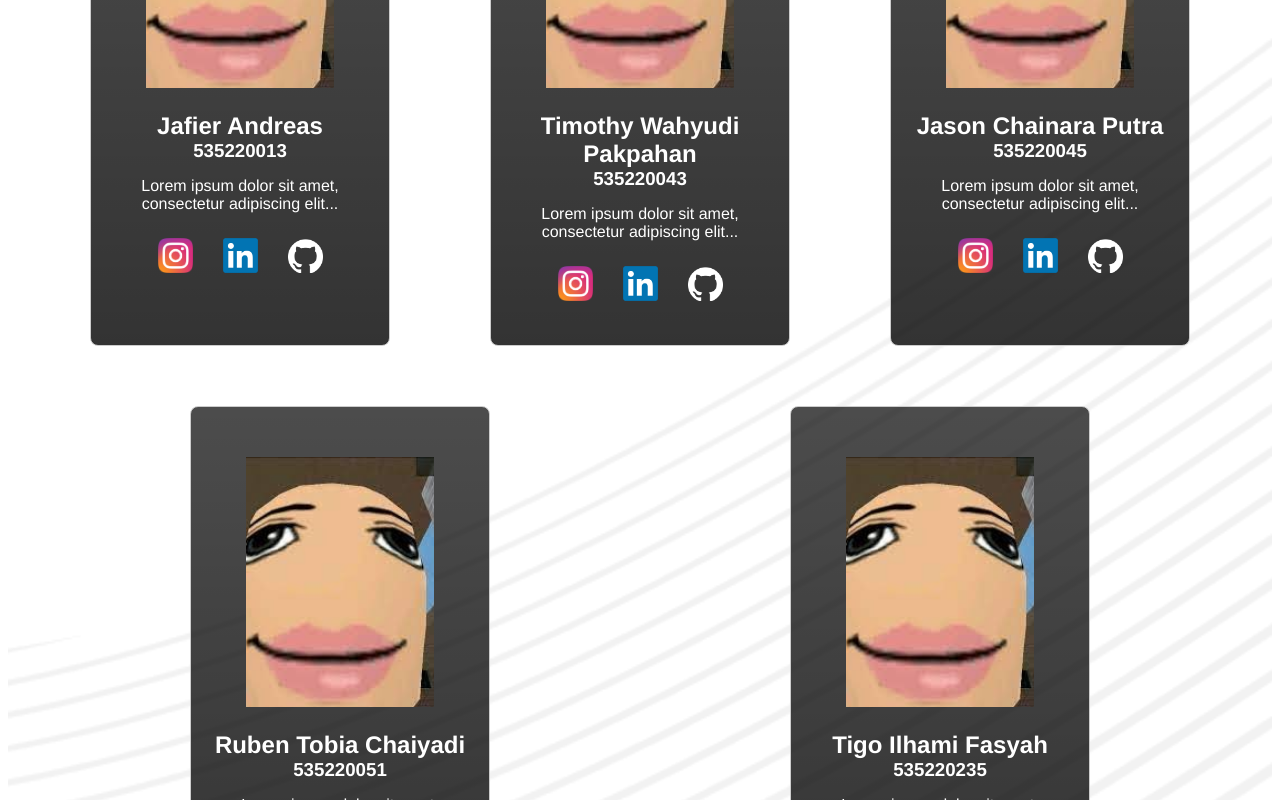
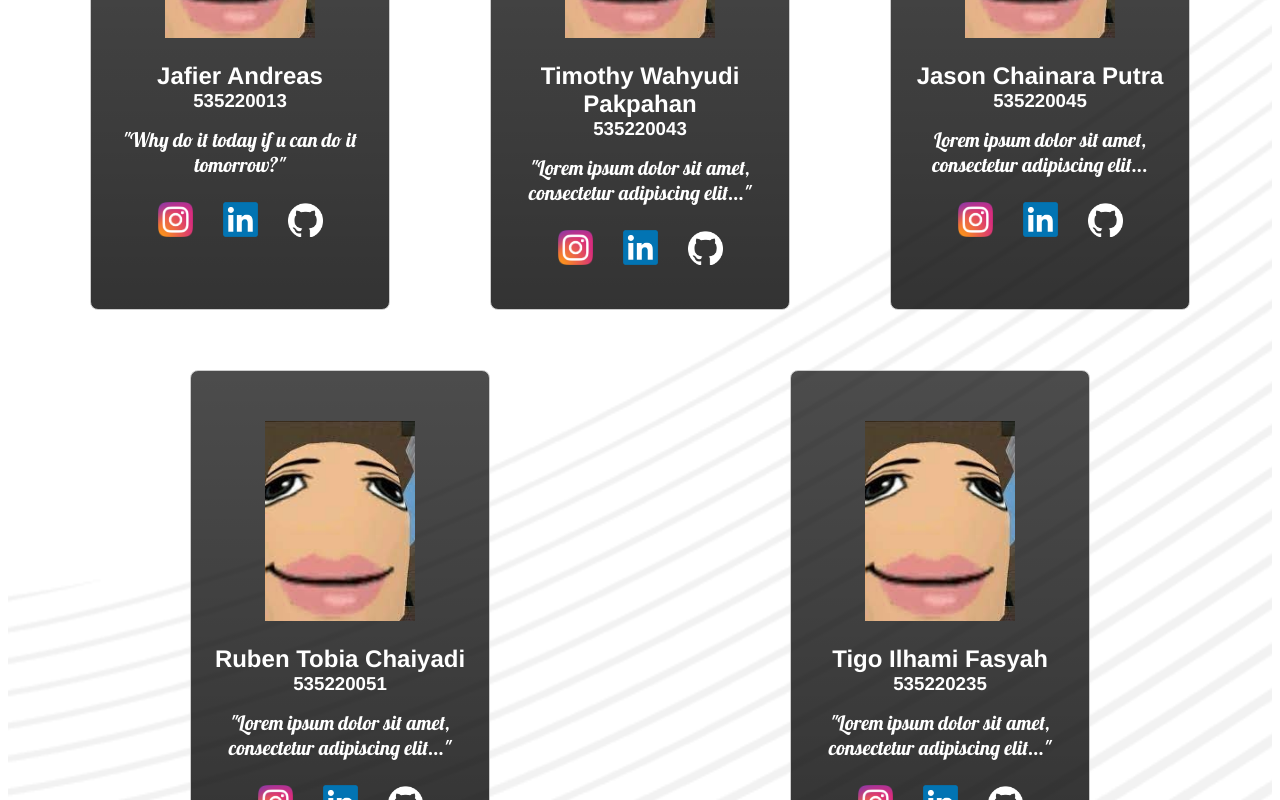
Before and after one commit to RubenTCs/DFSK, an Angular app: page /about in a window 1280 px wide. Shown: the part 920-1720 px from the top of the page. Built offline with nearby package versions, Linux system fonts and the light colour scheme.

Commit message:
progress

```diff
--- a/src/app/about/about.component.css
+++ b/src/app/about/about.component.css
@@ -1,3 +1,4 @@
+@import url('https://fonts.googleapis.com/css2?family=Lobster&display=swap');
 * {
     font-family: 'Franklin Gothic Medium', 'Arial Narrow', Arial, sans-serif;
     margin: 0;
@@ -70,12 +71,16 @@ body {
 }
 
 .member-photo {
-    height: 250px;
-    width: 188px;
+    height: 200px;
+    width: 150px;
     object-fit: cover;
     margin: 20px auto;
 }
 
+.quotes {
+    font-family: 'Lobster', sans-serif;
+    font-size: 15pt;
+}
 
 .socialMediaImg{
     margin: 10px 15px;
--- a/src/app/about/about.component.html
+++ b/src/app/about/about.component.html
@@ -19,7 +19,7 @@
                 <img class="member-photo" src="assets/img/member-photos/placeholder_photo.jpg" alt="jafier-photo">
                 <h2>Jafier Andreas</h2>
                 <h3>535220013</h3>
-                <p>Lorem ipsum dolor sit amet, consectetur adipiscing elit...</p>
+                <p class="quotes">"Why do it today if u can do it tomorrow?"</p>
                 <div class="sosmed">
                     <a href="https://www.instagram.com/jjaffiii/" target="_blank"><img class="socialMediaImg" alt="instagram" src="assets/img/socialmedia/instagram.png"></a>
                     <a href="" target="_blank"><img class="socialMediaImg" alt="linkedin" src="assets/img/socialmedia/linkedin.png"></a>
@@ -32,7 +32,7 @@
                 <img class="member-photo" src="assets/img/member-photos/placeholder_photo.jpg" alt="jafier-photo">
                 <h2>Timothy Wahyudi Pakpahan</h2>
                 <h3>535220043</h3>
-                <p>Lorem ipsum dolor sit amet, consectetur adipiscing elit...</p>
+                <p class="quotes">"Lorem ipsum dolor sit amet, consectetur adipiscing elit..."</p>
                 <div class="sosmed">
                     <a href="" target="_blank"><img class="socialMediaImg" alt="instagram" src="assets/img/socialmedia/instagram.png"></a>
                     <a href="" target="_blank"><img class="socialMediaImg" alt="linkedin" src="assets/img/socialmedia/linkedin.png"></a>
@@ -43,29 +43,29 @@
                 <img class="member-photo" src="assets/img/member-photos/placeholder_photo.jpg" alt="jafier-photo">
                 <h2>Jason Chainara Putra</h2>
                 <h3>535220045</h3>
-                <p>Lorem ipsum dolor sit amet, consectetur adipiscing elit...</p>
+                <p class="quotes">Lorem ipsum dolor sit amet, consectetur adipiscing elit...</p>
                 <div class="sosmed">
-                    <a href="" target="_blank"><img class="socialMediaImg" alt="instagram" src="assets/img/socialmedia/instagram.png"></a>
-                    <a href="" target="_blank"><img class="socialMediaImg" alt="linkedin" src="assets/img/socialmedia/linkedin.png"></a>
-                    <a href="" target="_blank"><img class="socialMediaImg" alt="github" src="assets/img/socialmedia/github-white.png"></a>
+                    <a href="https://www.instagram.com/jasonchaii_/" target="_blank"><img class="socialMediaImg" alt="instagram" src="assets/img/socialmedia/instagram.png"></a>
+                    <a href="https://id.linkedin.com/in/jason-chainara-putra-941ba2281" target="_blank"><img class="socialMediaImg" alt="linkedin" src="assets/img/socialmedia/linkedin.png"></a>
+                    <a href="https://github.com/JasonFTI45" target="_blank"><img class="socialMediaImg" alt="github" src="assets/img/socialmedia/github-white.png"></a>
                 </div>
             </div>
             <div class="member-card">
                 <img class="member-photo" src="assets/img/member-photos/placeholder_photo.jpg" alt="jafier-photo">
                 <h2>Ruben Tobia Chaiyadi</h2>
                 <h3>535220051</h3>
-                <p>Lorem ipsum dolor sit amet, consectetur adipiscing elit...</p>
+                <p class="quotes">"Lorem ipsum dolor sit amet, consectetur adipiscing elit..."</p>
                 <div class="sosmed">
-                    <a href="" target="_blank"><img class="socialMediaImg" alt="instagram" src="assets/img/socialmedia/instagram.png"></a>
-                    <a href="" target="_blank"><img class="socialMediaImg" alt="linkedin" src="assets/img/socialmedia/linkedin.png"></a>
-                    <a href="" target="_blank"><img class="socialMediaImg" alt="github" src="assets/img/socialmedia/github-white.png"></a>
+                    <a href="https://www.instagram.com/rubenchai_/" target="_blank"><img class="socialMediaImg" alt="instagram" src="assets/img/socialmedia/instagram.png"></a>
+                    <a href="https://www.linkedin.com/in/ruben-tobia-chaiyadi-3b893b255/" target="_blank"><img class="socialMediaImg" alt="linkedin" src="assets/img/socialmedia/linkedin.png"></a>
+                    <a href="https://github.com/RubenTCs" target="_blank"><img class="socialMediaImg" alt="github" src="assets/img/socialmedia/github-white.png"></a>
                 </div>
             </div>
             <div class="member-card">
                 <img class="member-photo" src="assets/img/member-photos/placeholder_photo.jpg" alt="jafier-photo">
                 <h2>Tigo Ilhami Fasyah</h2>
                 <h3>535220235</h3>
-                <p>Lorem ipsum dolor sit amet, consectetur adipiscing elit...</p>
+                <p class="quotes">"Lorem ipsum dolor sit amet, consectetur adipiscing elit..."</p>
                 <div class="sosmed">
                     <a href="" target="_blank"><img class="socialMediaImg" alt="instagram" src="assets/img/socialmedia/instagram.png"></a>
                     <a href="" target="_blank"><img class="socialMediaImg" alt="linkedin" src="assets/img/socialmedia/linkedin.png"></a>
```
